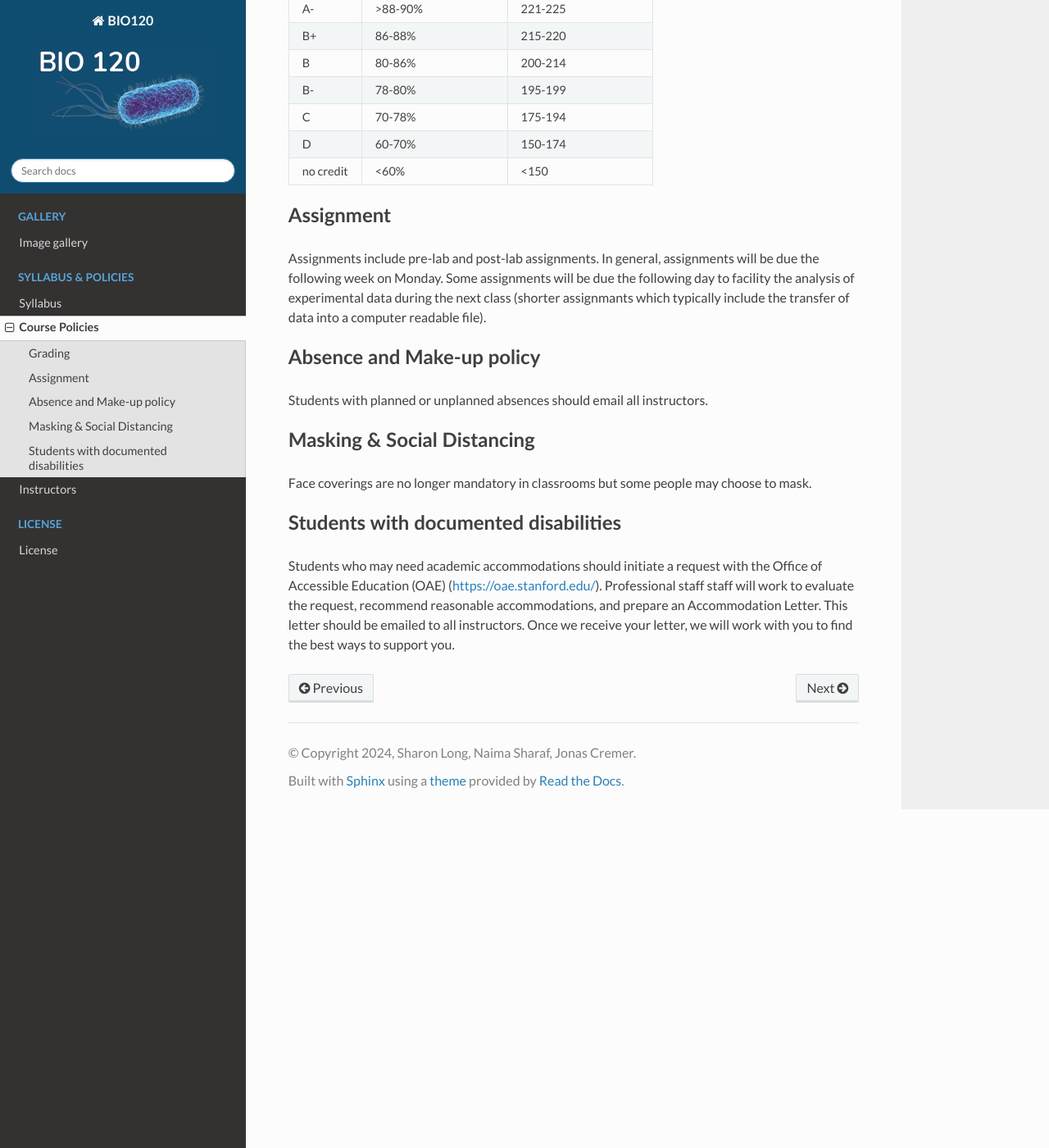
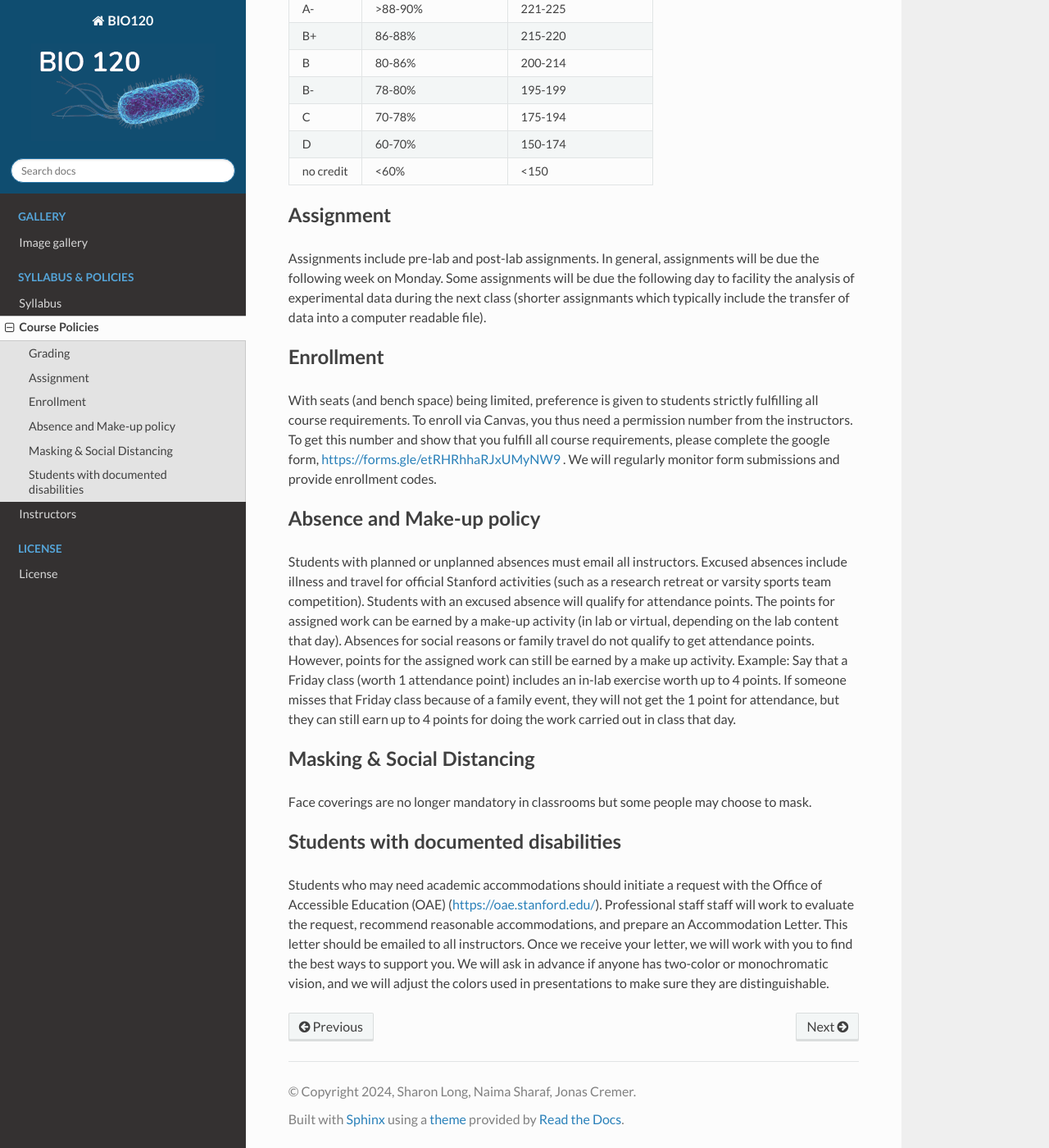
Before and after one commit to BIO120/BIO120, a Sphinx documentation site: the page built from source/policies.rst, in a window 1280 px wide and 1400 px high, scrolled down 468 px. Shown: the whole window at 82% size. Built offline with Sphinx 7.4.7 and the Read the Docs theme 2.0.0, drawn with Linux system fonts in a browser that asks for light colours; pages that are not in the unit, such as notebooks, are missing from menus.

Commit message:
update website

```diff
--- a/source/policies.rst
+++ b/source/policies.rst
@@ -43,9 +43,15 @@ Assignment
 Assignments include pre-lab and post-lab assignments. In general, assignments will be due the following week on Monday. Some assignments will be due the following day to facility the analysis of experimental data during the next class (shorter assignmants which typically include the transfer of data into a computer readable file).
 
 
+Enrollment
+==============
+With seats (and bench space) being limited, preference is given to students strictly fulfilling all course requirements. To enroll via Canvas, you thus need a permission number from the instructors. To get this number and show that you fulfill all course requirements, please complete the google form, https://forms.gle/etRHRhhaRJxUMyNW9 . We will regularly monitor form submissions and provide enrollment codes.
+
+
 Absence and Make-up policy
 ============================
-Students with planned or unplanned absences should email all instructors.
+Students with planned or unplanned absences must email all instructors. Excused absences include illness and travel for official Stanford activities (such as a research retreat or varsity sports team competition).  Students with an excused absence will qualify for attendance points. The points for assigned work can be earned by a make-up activity (in lab or virtual, depending on the lab content that day).  Absences for social reasons or family travel do not qualify to get attendance points. However, points for the assigned work can still be earned by a make up activity.
+Example: Say that a Friday class (worth 1 attendance point) includes an in-lab exercise worth up to 4 points.  If someone misses that Friday class because of a family event, they will not get the 1 point for attendance, but they can still earn up to 4 points for doing the work carried out in class that day.
 
 
 Masking & Social Distancing
@@ -56,3 +62,4 @@ Face coverings are no longer mandatory in classrooms but some people may choose
 Students with documented disabilities
 =======================================
 Students who may need academic accommodations should initiate a request with the Office of Accessible Education (OAE) (https://oae.stanford.edu/). Professional staff staff will work to evaluate the request, recommend reasonable accommodations, and prepare an Accommodation Letter.  This letter should be emailed to all instructors. Once we receive your letter, we will work with you to find the best ways to support you.
+We will ask in advance if anyone has two-color or monochromatic vision, and we will adjust the colors used in presentations to make sure they are distinguishable.
```
